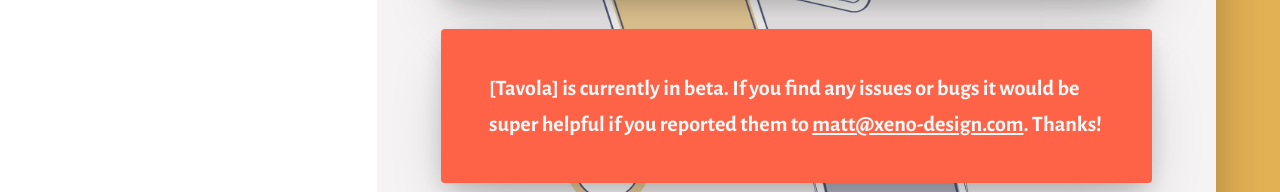
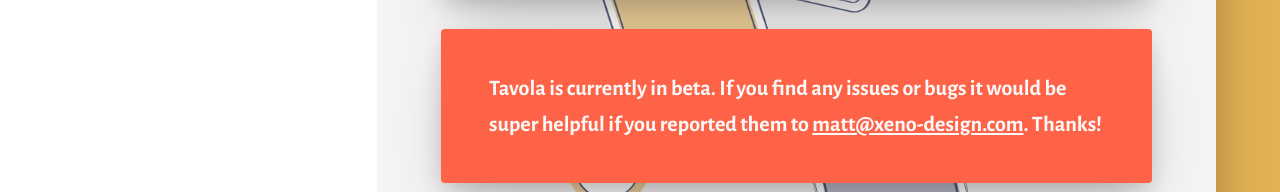
Before and after one commit to xdagency/tavola, a React (Create React App) app in the folder frontend/: page / in a window 1280 px wide. Shown: the part 492-684 px from the top of the page. Built offline with nearby package versions, Linux system fonts and the light colour scheme; a web font is replaced by a local one.

Commit message:
Removed braces around app name on intro page

```diff
--- a/frontend/src/components/Intro.js
+++ b/frontend/src/components/Intro.js
@@ -25,7 +25,7 @@
 
                 <div className="card card--alert a--fade-up a--delay-1">
                     <div className="card__content card__content--full">
-                        <p>[Tavola] is currently in beta. If you find any issues or bugs it would be super helpful if you reported them to <a href="mailto:matt@xeno-design.com">matt@xeno-design.com</a>. Thanks!</p>
+                        <p>Tavola is currently in beta. If you find any issues or bugs it would be super helpful if you reported them to <a href="mailto:matt@xeno-design.com">matt@xeno-design.com</a>. Thanks!</p>
                     </div>
                 </div>
 
```
